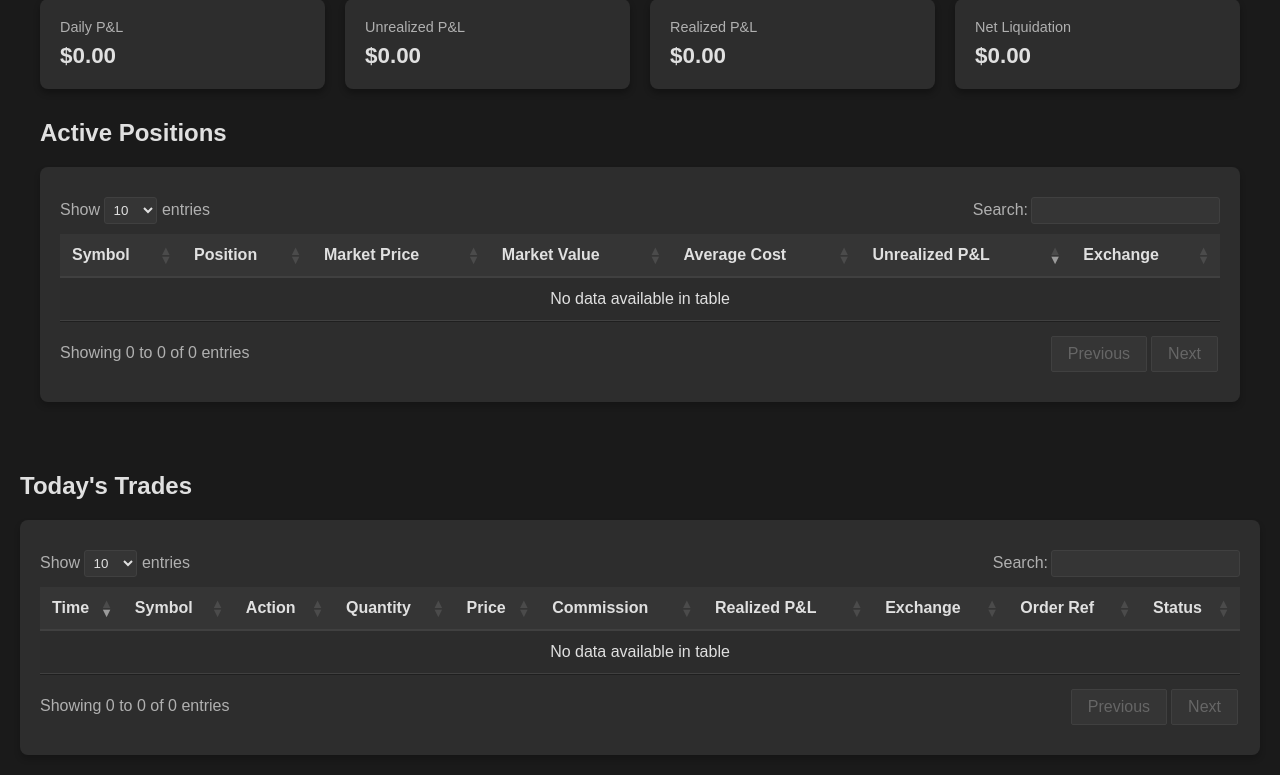
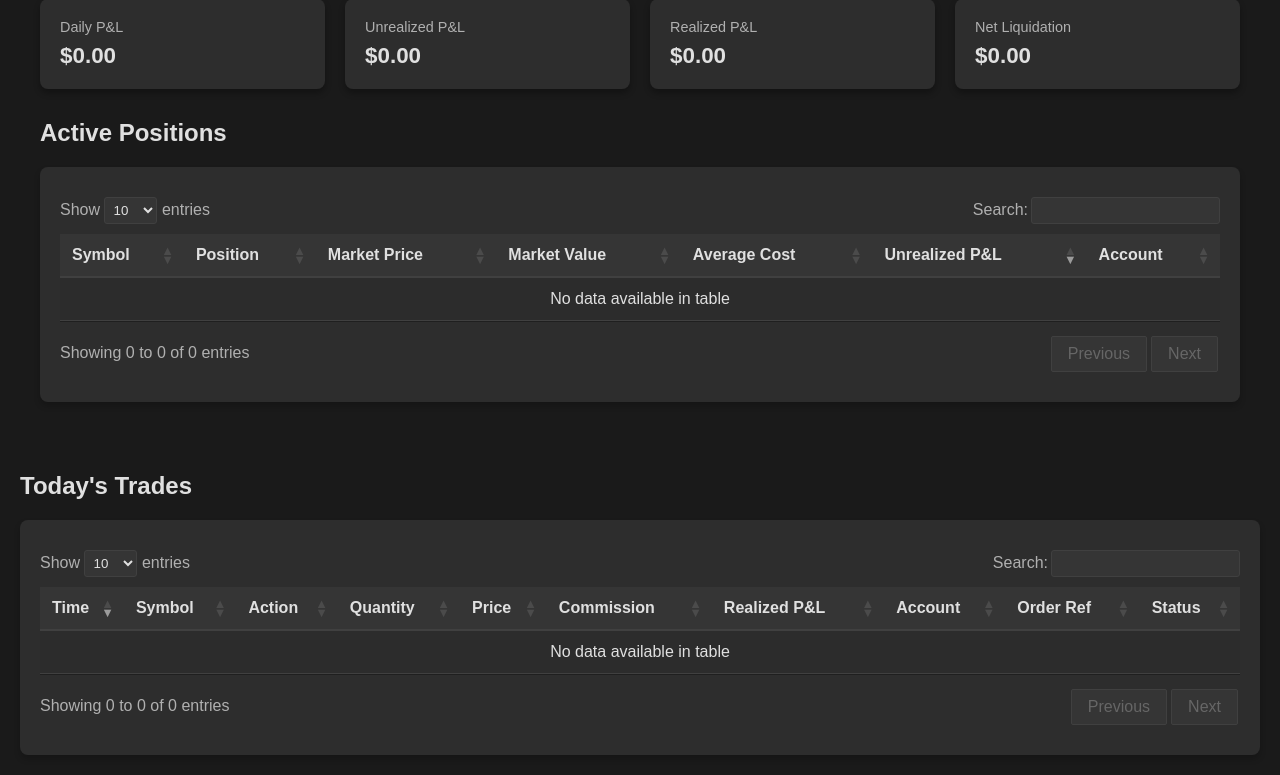
Before and after one commit to mporenta/portfolio-monitor, a Flask app: page / in a window 1280 px wide. Shown: the part 174-949 px from the top of the page. Run offline with Flask 3, Linux system fonts and the light colour scheme; data that the repository does not hold is empty; some libraries are stand-ins or nearby versions.

Commit message:
Update tbot_dashboard.html

```diff
--- a/src/templates/tbot_dashboard.html
+++ b/src/templates/tbot_dashboard.html
@@ -420,7 +420,7 @@
                         <th>Market Value</th>
                         <th>Average Cost</th>
                         <th>Unrealized P&L</th>
-                        <th>Exchange</th>
+                        <th>Account</th>
                     </tr>
                 </thead>
                 <tbody>
@@ -440,7 +440,7 @@
                     <th>Price</th>
                     <th>Commission</th>
                     <th>Realized P&L</th>
-                    <th>Exchange</th>
+                    <th>Account</th>
                     <th>Order Ref</th>
                     <th>Status</th>
                 </tr>
```
